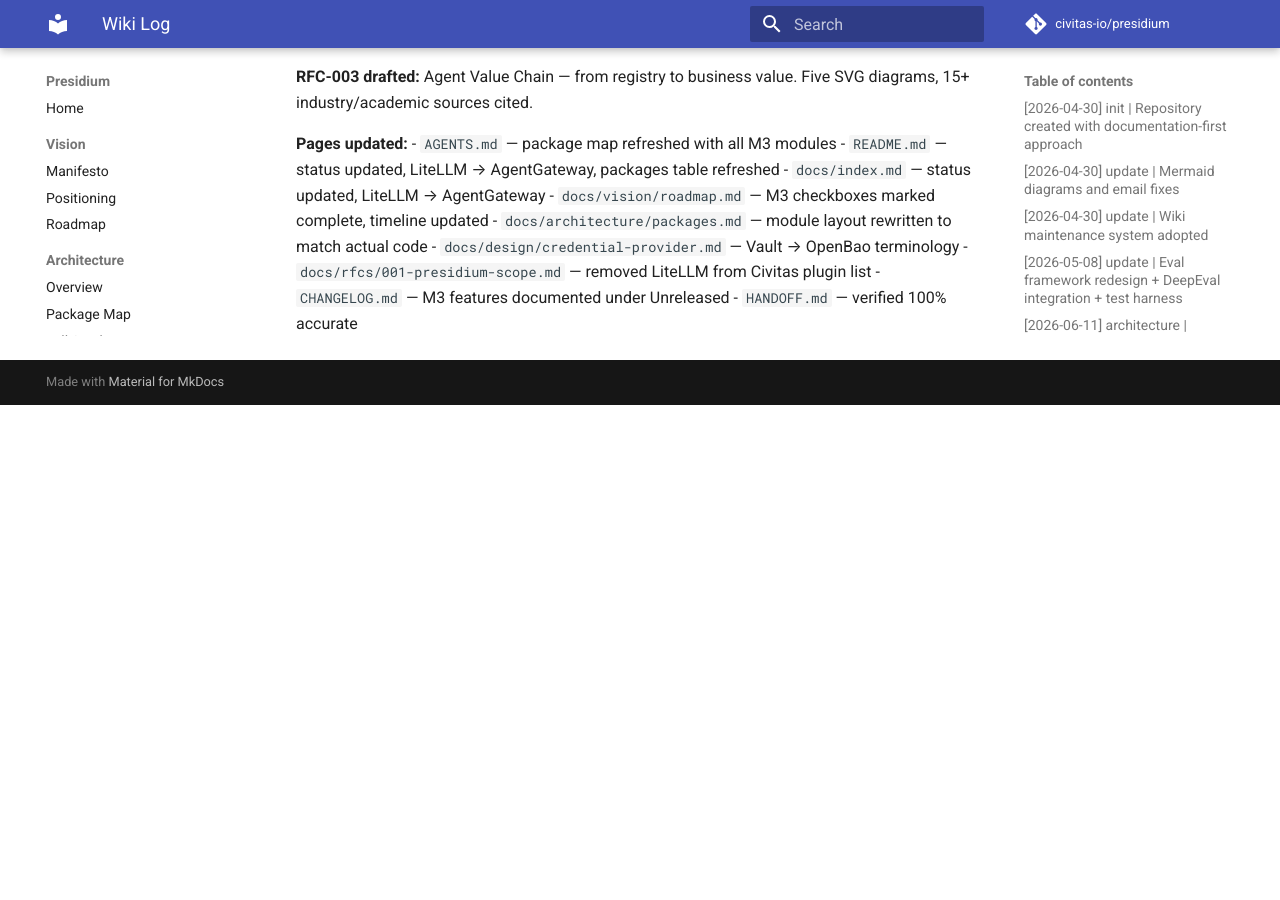
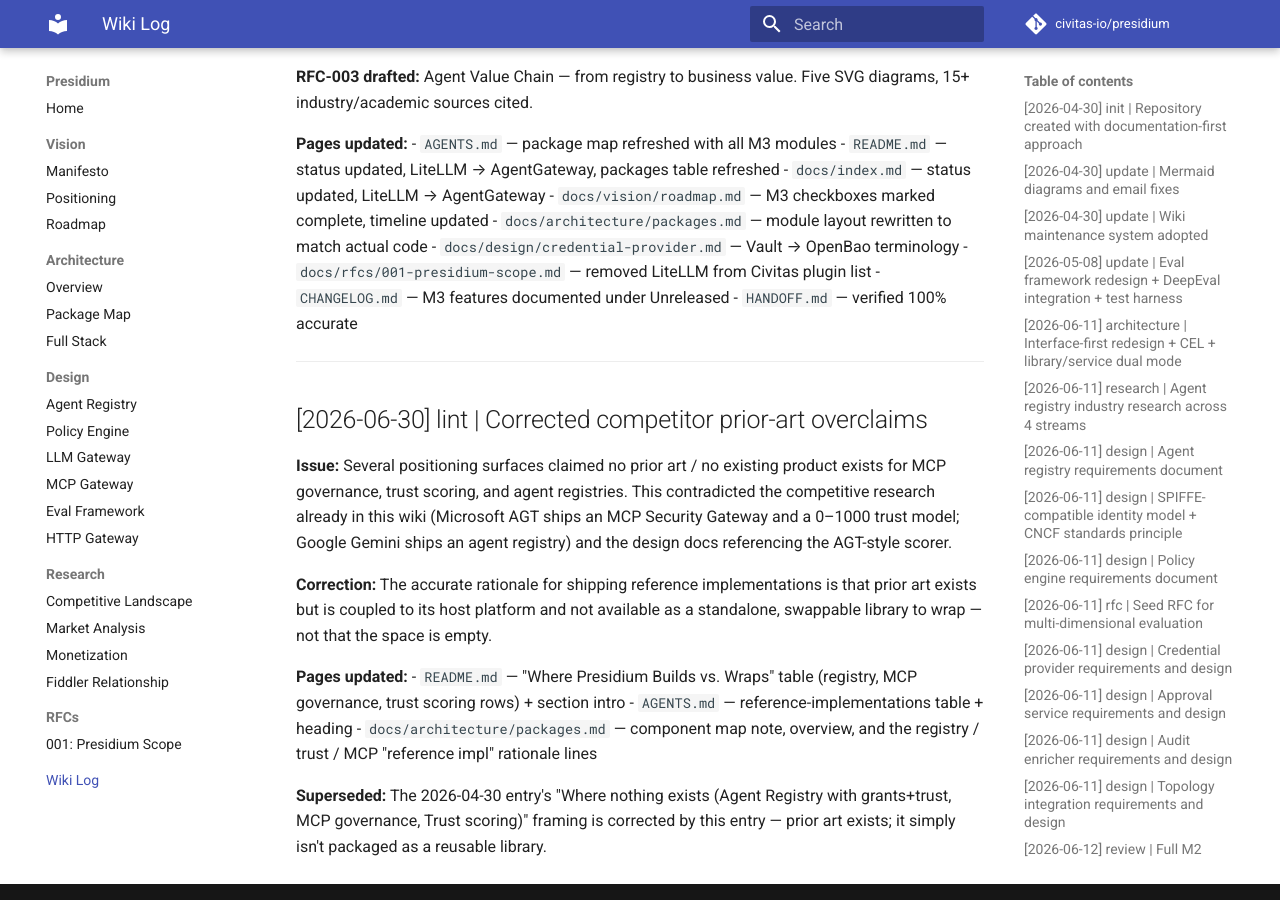
Before and after one commit to civitas-io/presidium, an MkDocs documentation site: the page built from docs/log.md, in a window 1280 px wide and 900 px high, scrolled down 12590 px. Built offline with MkDocs 1.6.1 and Material for MkDocs 9.7.7, drawn with Linux system fonts in a browser that asks for light colours; comment, search, counter and statistics services are not loaded; before the commit the page ends 12995 px from its top, so only the background shows below that.

Commit message:
docs: correct remaining prior-art overclaims in packages.md
Follow-up to the prior-art correction: two lines in docs/architecture/packages.md still claimed components have 'no existing product equivalent' / 'no existing product fits'. Reframe to the accurate rationale (prior art exists but isn't a standalone swappable library). Adds a dated correction entry to the append-only docs/log.md superseding the original 'where nothing exists' framing.

```diff
--- a/docs/log.md
+++ b/docs/log.md
@@ -480,3 +480,18 @@
 - `docs/rfcs/001-presidium-scope.md` — removed LiteLLM from Civitas plugin list
 - `CHANGELOG.md` — M3 features documented under Unreleased
 - `HANDOFF.md` — verified 100% accurate
+
+---
+
+## [2026-06-30] lint | Corrected competitor prior-art overclaims
+
+**Issue:** Several positioning surfaces claimed no prior art / no existing product exists for MCP governance, trust scoring, and agent registries. This contradicted the competitive research already in this wiki (Microsoft AGT ships an MCP Security Gateway and a 0–1000 trust model; Google Gemini ships an agent registry) and the design docs referencing the AGT-style scorer.
+
+**Correction:** The accurate rationale for shipping reference implementations is that prior art exists but is coupled to its host platform and not available as a standalone, swappable library to wrap — not that the space is empty.
+
+**Pages updated:**
+- `README.md` — "Where Presidium Builds vs. Wraps" table (registry, MCP governance, trust scoring rows) + section intro
+- `AGENTS.md` — reference-implementations table + heading
+- `docs/architecture/packages.md` — component map note, overview, and the registry / trust / MCP "reference impl" rationale lines
+
+**Superseded:** The 2026-04-30 entry's "Where nothing exists (Agent Registry with grants+trust, MCP governance, Trust scoring)" framing is corrected by this entry — prior art exists; it simply isn't packaged as a reusable library.
```
Also changed, not shown: docs/architecture/packages.md (+2 -2 lines).
